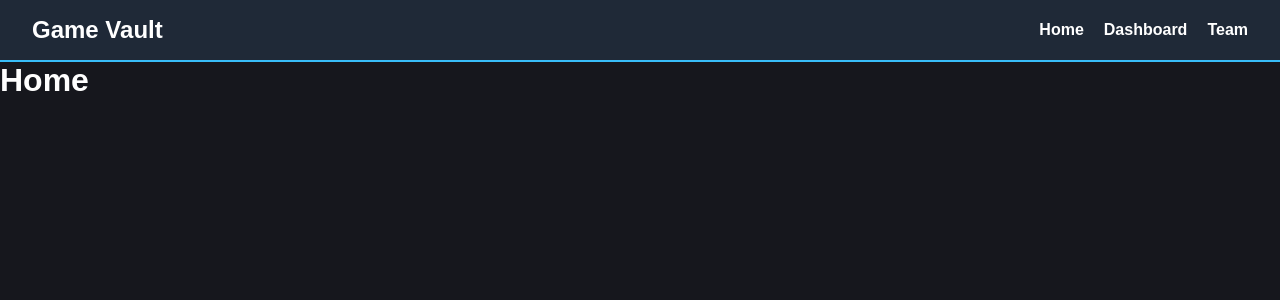
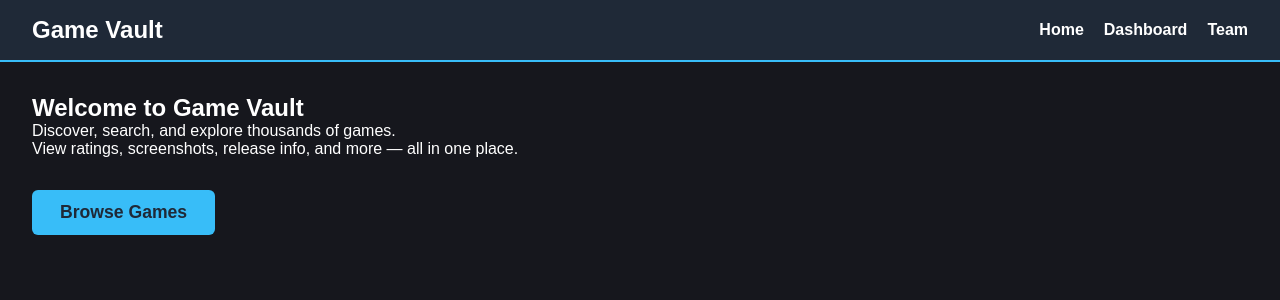
Before and after one commit to oxxtazxxo/cosc-assignment4, a React (Vite) app: page / in a window 1280 px wide. Shown: the top 300 px of the page. Built offline with nearby package versions, Linux system fonts and the light colour scheme.

Commit message:
Added a home page that will redirect users to the Dashboard

```diff
--- a/src/App.css
+++ b/src/App.css
@@ -47,3 +47,20 @@ main {
   border: 1px solid #38bdf8;
   border-radius: 4px;
 }
+
+
+.cta-button {
+  display: inline-block;
+  margin-top: 2rem;
+  padding: 12px 28px;
+  background-color: #38bdf8;
+  color: #1f2937;
+  border-radius: 6px;
+  font-weight: 700;
+  text-decoration: none;
+  font-size: 1.1rem;
+}
+
+.cta-button:hover {
+  background-color: white;
+}
--- a/src/pages/Home.jsx
+++ b/src/pages/Home.jsx
@@ -1,5 +1,16 @@
+import { Link } from "react-router-dom";
+
 function Home() {
-  return <h1>Home</h1>;
+  return (
+    <main>
+      <section className="hero">
+        <h1>Welcome to Game Vault</h1>
+        <p>Discover, search, and explore thousands of games.</p>
+        <p>View ratings, screenshots, release info, and more — all in one place.</p>
+        <Link to="/dashboard" className="cta-button">Browse Games</Link>
+      </section>
+    </main>
+  );
 }
 
 export default Home;
```
